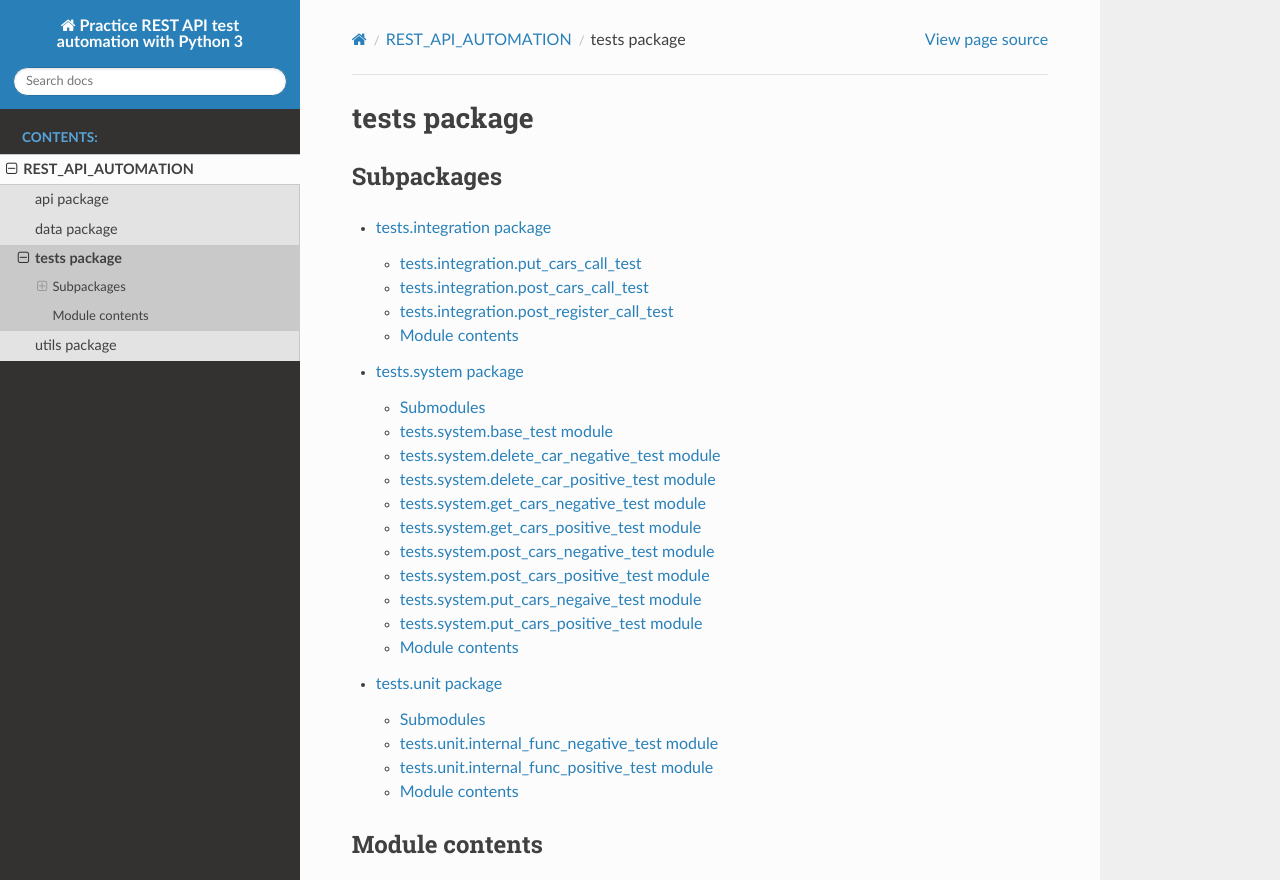
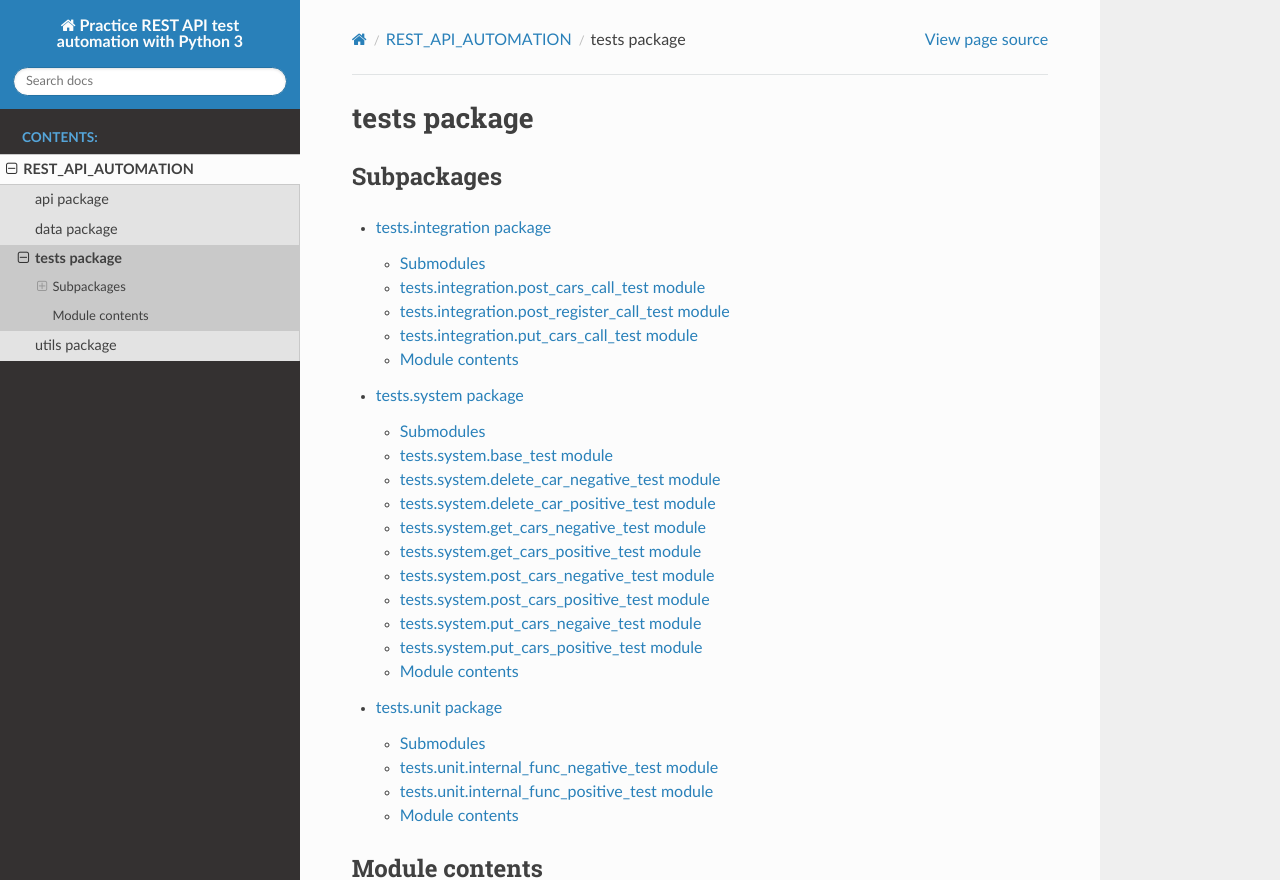
Before and after one commit to ikostan/REST_API_AUTOMATION, a Sphinx documentation site: the page built from docs/tests.rst, in a window 1280 px wide and 1197 px high, cut to the strip 0-880 px from the top of the window. Built offline with Sphinx 7.4.7 and the Read the Docs theme 2.0.0, drawn with Linux system fonts in a browser that asks for light colours.

Commit message:
Update tests.integration.rst

```diff
--- a/docs/tests.integration.rst
+++ b/docs/tests.integration.rst
@@ -1,29 +1,33 @@
 tests.integration package
 =========================
 
-tests.integration.put\_cars\_call\_test
-------------------------------
+Submodules
+----------
+
+tests.integration.post\_cars\_call\_test module
+-----------------------------------------------
+
+.. automodule:: tests.integration.post_cars_call_test
+   :members:
+   :undoc-members:
+   :show-inheritance:
+
+tests.integration.post\_register\_call\_test module
+---------------------------------------------------
+
+.. automodule:: tests.integration.post_register_call_test
+   :members:
+   :undoc-members:
+   :show-inheritance:
+
+tests.integration.put\_cars\_call\_test module
+----------------------------------------------
 
 .. automodule:: tests.integration.put_cars_call_test
    :members:
    :undoc-members:
    :show-inheritance:
 
-tests.integration.post\_cars\_call\_test
-------------------------------
-
-.. automodule:: tests.integration.post_cars_call_test
-   :members:
-   :undoc-members:
-   :show-inheritance:
-
-tests.integration.post\_register\_call\_test
-------------------------------
-
-.. automodule:: tests.integration.post_register_call_test
-   :members:
-   :undoc-members:
-   :show-inheritance:
 
 Module contents
 ---------------
```
